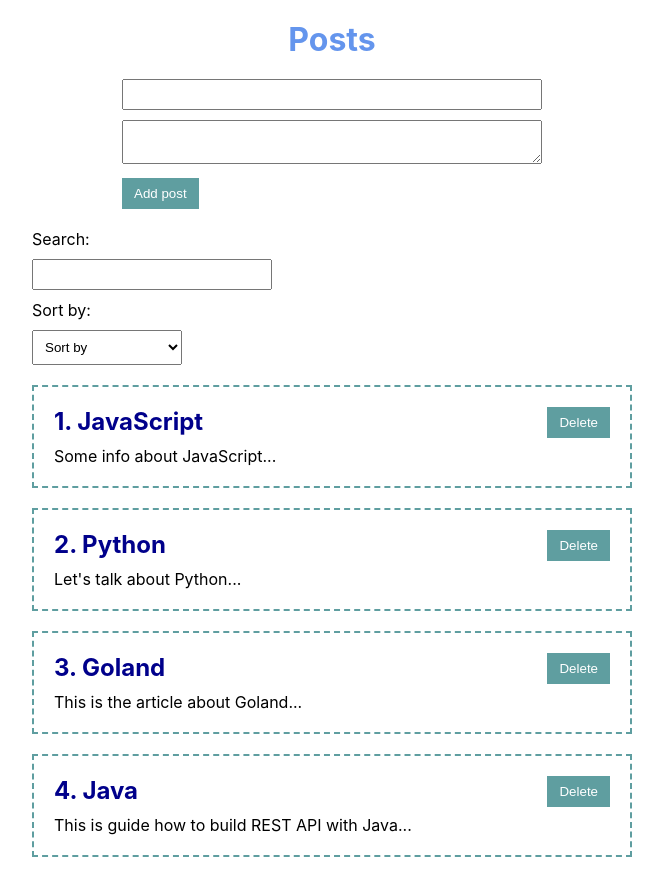
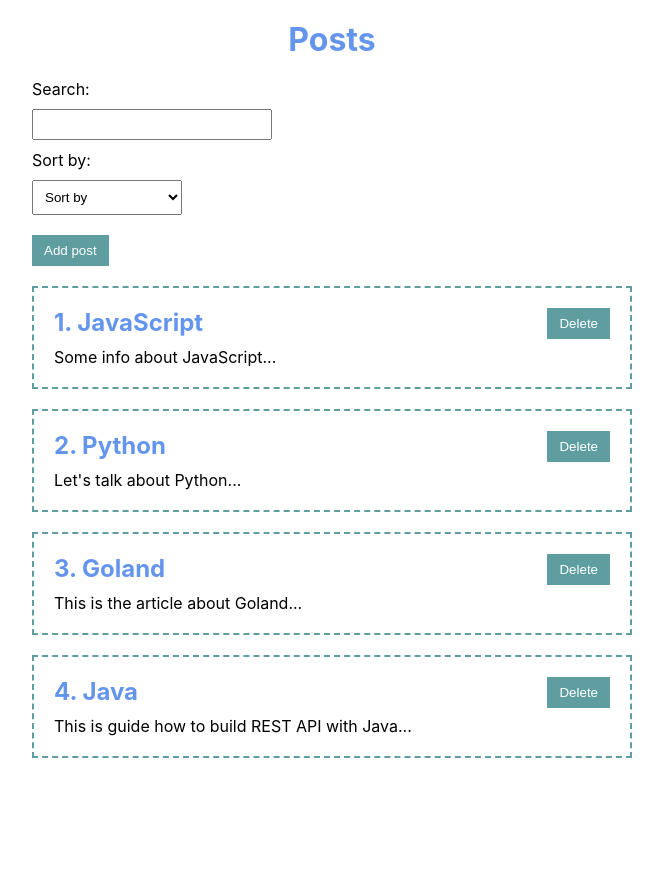
Before and after one commit to AnnVlv/learn-react-basics, a React (Create React App) app: page / in a window 1280 px wide. Shown: the whole page, without its empty margins (308-971 px from the left). After the commit the page ends 800 px from the top, so only its background shows below. Built offline with nearby package versions, Linux system fonts and the light colour scheme; the HTML template or start-up script is replaced by a standard one.

Commit message:
Create modal component

```diff
--- /dev/null
+++ b/src/components/UI/modal/Modal.jsx
@@ -0,0 +1,17 @@
+import React from 'react';
+import classes from './Modal.module.css';
+
+const Modal = ({ children, title, active, closeModal }) => {
+    const rootClasses = [classes.modal, active ? classes.active : ''].join(' ');
+
+    return (
+        <div className={rootClasses} onClick={closeModal}>
+            <div className={classes.content} onClick={e => e.stopPropagation()}>
+                <h2 className={classes.title}>{title}</h2>
+                {children}
+            </div>
+        </div>
+    );
+};
+
+export default Modal;
--- /dev/null
+++ b/src/components/UI/modal/Modal.module.css
@@ -0,0 +1,29 @@
+.modal {
+    display: none;
+    background: rgba(0, 0, 0, 0.5);
+    position: fixed;
+    top: 0;
+    right: 0;
+    bottom: 0;
+    left: 0;
+}
+
+.modal.active {
+    display: flex;
+    justify-content: center;
+    align-items: center;
+}
+
+.content {
+    background: #FFFFFF;
+    border-radius: 5px;
+    padding: 20px;
+    height: fit-content;
+    min-width: 200px;
+    max-width: 90%;
+}
+
+.title {
+    margin-bottom: 20px;
+    text-align: center;
+}
--- a/src/components/posts/Posts.jsx
+++ b/src/components/posts/Posts.jsx
@@ -2,6 +2,8 @@ import React, {useMemo, useState} from 'react';
 import PostForm from './post-form/PostForm';
 import PostFilters from './post-filters/PostFilters';
 import PostList from './post-list/PostList';
+import Modal from '../UI/modal/Modal';
+import Button from '../UI/button/Button';
 import classes from './Posts.module.css';
 
 const DEFAULT_POSTS = [
@@ -25,6 +27,7 @@ const DEFAULT_FILTER = {
 const Posts = () => {
     const [posts, setPosts] = useState(DEFAULT_POSTS);
     const [filter, setFilter] = useState(DEFAULT_FILTER);
+    const [modalActive, setModalActive] = useState(false);
 
     const sortedPosts = useMemo(() => {
         if (!filter.sort) {
@@ -50,18 +53,27 @@ const Posts = () => {
                 ...post,
             },
         ]);
-    }
+
+        setModalActive(false);
+    };
 
     const deletePost = id => {
         setPosts(posts.filter(post => post.id !== id));
-    }
+    };
 
     return (
         <div>
             <h1 className={classes.title}>Posts</h1>
-            <PostForm addPost={addPost}/>
             <PostFilters filter={filter} setFilter={setFilter}/>
-            <PostList posts={sortedAndSearchedPosts} deletePost={deletePost}/>
+
+            <Modal title="Add post" active={modalActive} closeModal={() => setModalActive(false)}>
+                <PostForm addPost={addPost}/>
+            </Modal>
+            <Button onClick={() => setModalActive(true)}>Add post</Button>
+
+            <div className={classes.postList}>
+                <PostList posts={sortedAndSearchedPosts} deletePost={deletePost}/>
+            </div>
         </div>
     );
 };
--- a/src/components/posts/Posts.module.css
+++ b/src/components/posts/Posts.module.css
@@ -3,3 +3,7 @@
     margin-bottom: 20px;
     color: cornflowerblue;
 }
+
+.postList {
+    margin-top: 20px;
+}
--- a/src/components/posts/post-form/PostForm.module.css
+++ b/src/components/posts/post-form/PostForm.module.css
@@ -1,12 +1,8 @@
-.form {
-    margin: 20px auto 0;
-    width: 70%;
+.form input, .form textarea {
+    margin-bottom: 20px;
 }
 
 .form button {
-    width: fit-content;
+    display: block;
+    margin: 0 auto;
 }
-
-.form input, .form textarea {
-    margin-bottom: 10px;
-}
--- a/src/components/posts/post-list/post-item/PostItem.module.css
+++ b/src/components/posts/post-list/post-item/PostItem.module.css
@@ -11,6 +11,6 @@
 }
 
 .title {
-    color: darkblue;
+    color: cornflowerblue;
     margin-bottom: 10px;
 }
```
